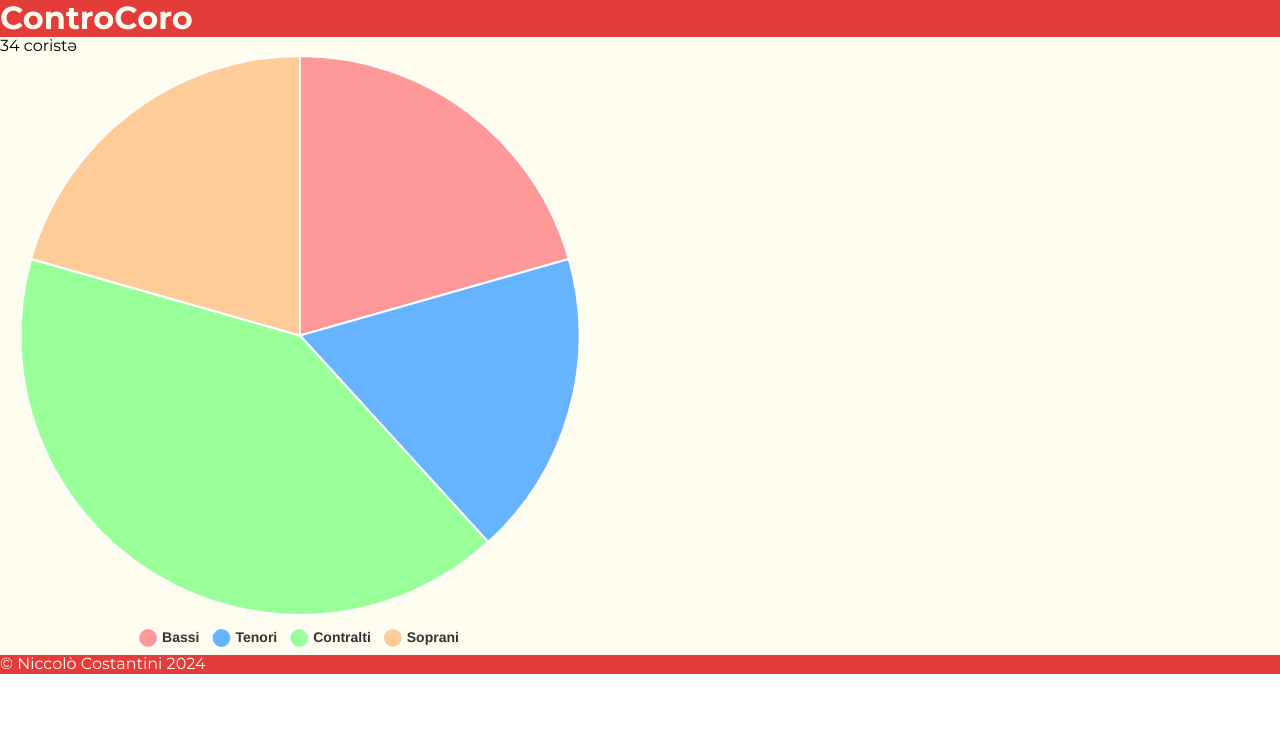
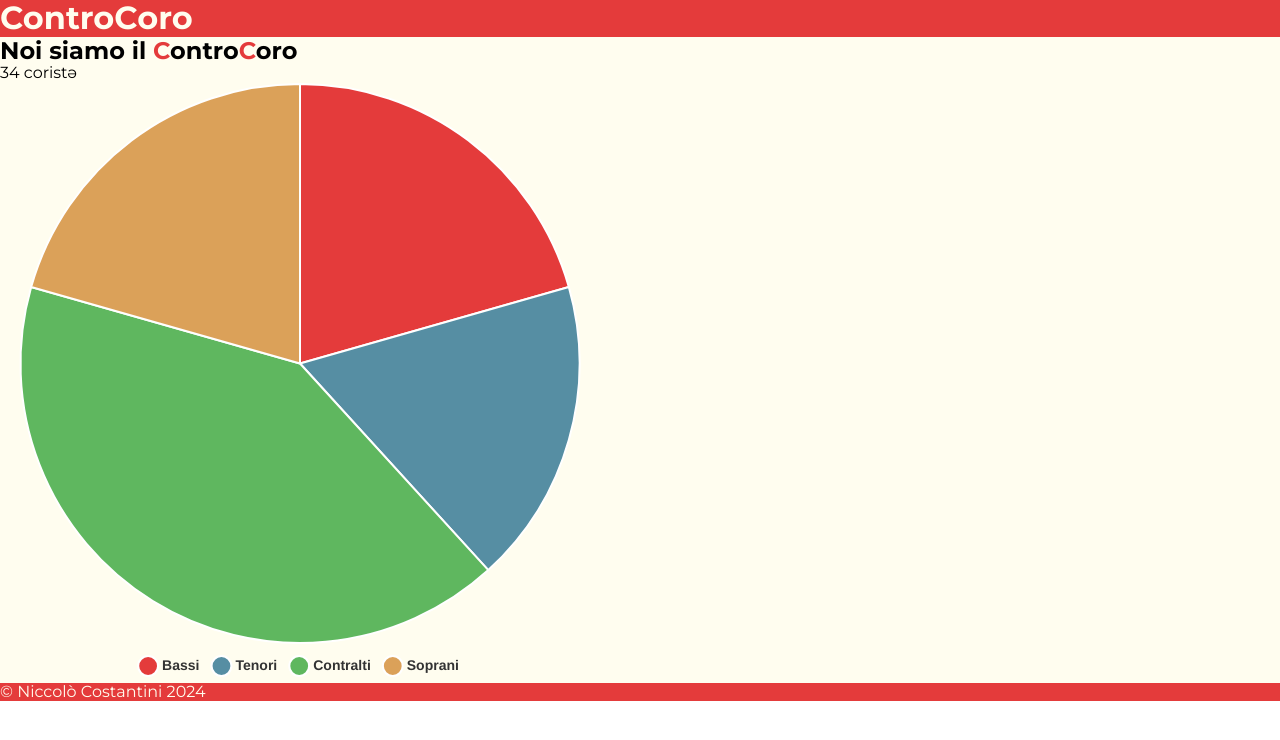
Before and after one commit to niccostantini/controcoro-landing-page, a website built with webpack: page src/template.html in a window 1280 px wide. Built offline with nearby package versions, Linux system fonts and the light colour scheme.

Commit message:
Add whoWheAre block
Styling

```diff
--- a/src/index.js
+++ b/src/index.js
@@ -45,10 +45,10 @@ const choirChart = new Chart(ctx, {
             label: 'Totale',
             data: [7, 6, 14, 7],
             backgroundColor: [
-                '#ff9999', // Bass
-                '#66b3ff', // Tenors
-                '#99ff99', // Altos
-                '#ffcc99'  // Sopranos
+                '#e43b3bff', // Bass
+                '#568ea3ff', // Tenors
+                '#5fb75f', // Altos
+                '#dba159ff'  // Sopranos
             ],
             borderColor: '#ffffff',
             borderWidth: 2
--- a/src/styles.css
+++ b/src/styles.css
@@ -9,19 +9,25 @@
     --creamy-white: rgb(255, 253, 239);
     --earth-yellow: #dba159ff;
     --air-force-blue: #568ea3ff;
+    --verde: #5fb75f;
 }
 
 html {
     font-family: Montserrat, system-ui, -apple-system, BlinkMacSystemFont, 'Segoe UI', Roboto, Oxygen, Ubuntu, Cantarell, 'Open Sans', 'Helvetica Neue', sans-serif;
 }
 
+h1, h2, h3, h4, h5, h6 {
+    margin: 0;
+}
+
+r {
+    display: inline;
+    color: var(--imperial-red);
+}
+
 header {
     background-color: var(--imperial-red);
     color: var(--creamy-white);
-
-    h1 {
-        margin: 0;
-    }
 
 }
 
--- a/src/template.html
+++ b/src/template.html
@@ -14,6 +14,10 @@
 
     <main>
 
+        <div id="whoWeAre">
+            <h2>Noi siamo il&nbsp;<r>C</r>ontro<r>C</r>oro</h2>
+        </div>
+
         <div><span id="countup">0</span> coristə</div>
 
         <div id="chartContainer">
```
